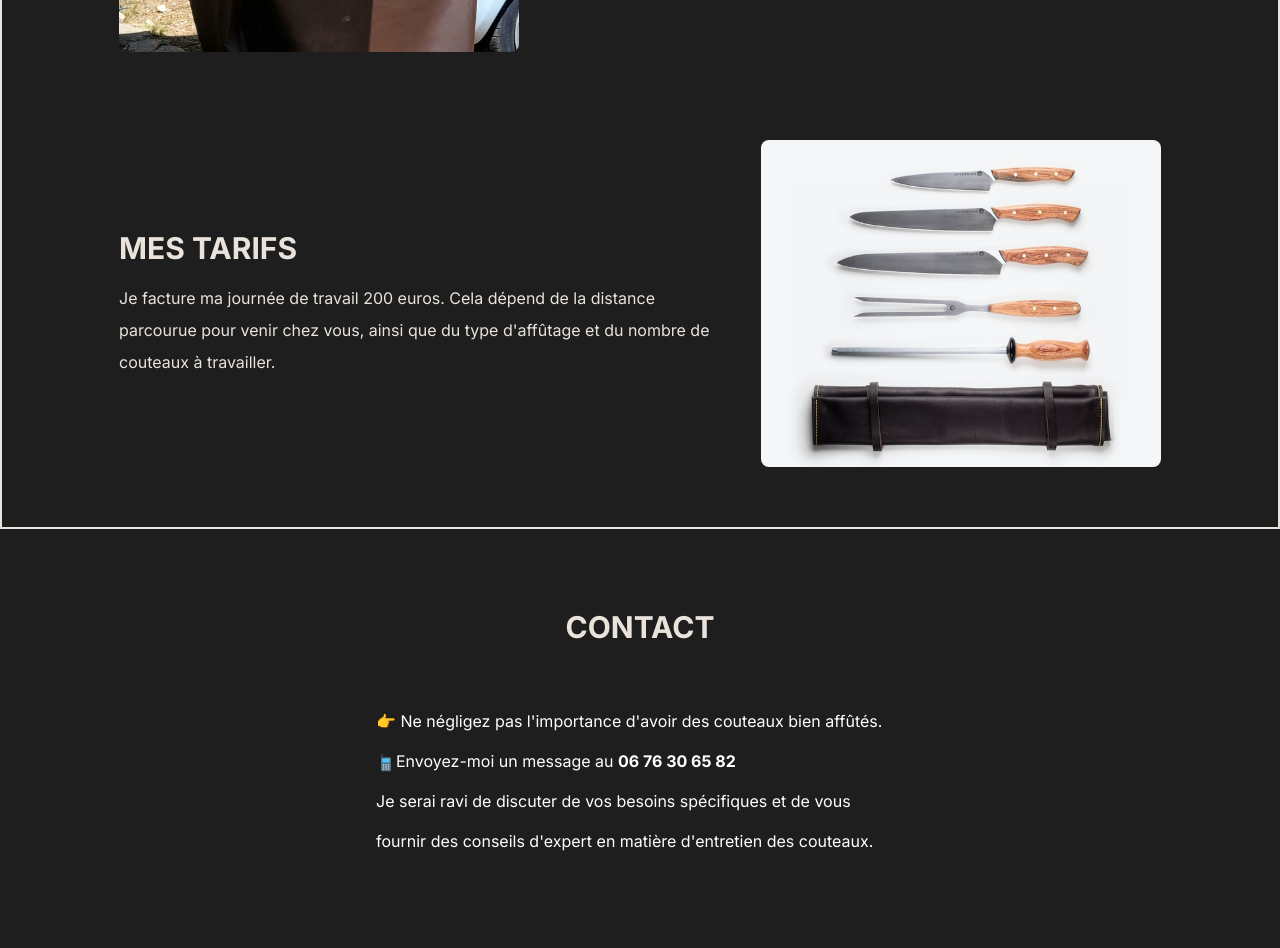
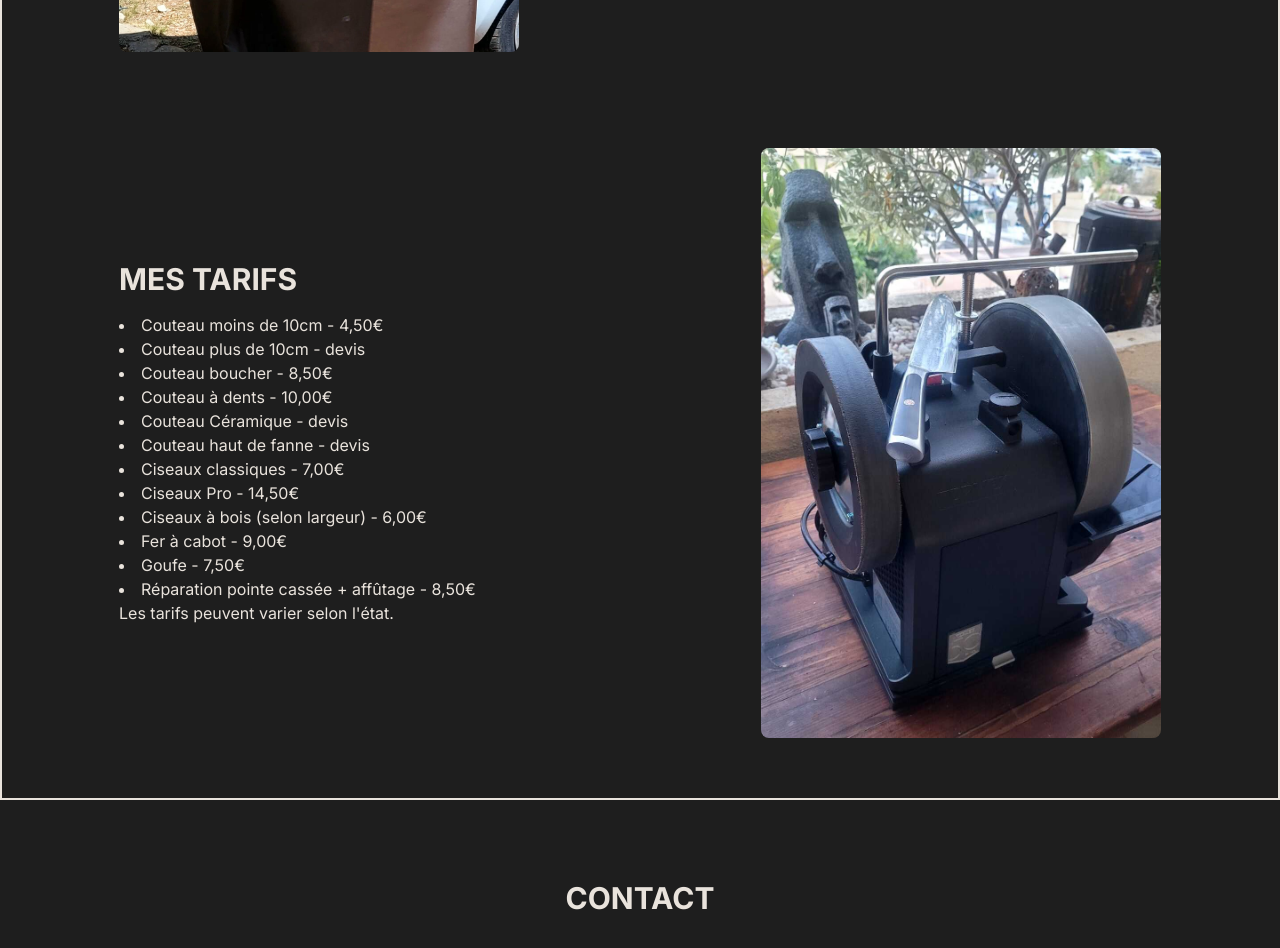
Before and after one commit to MathieuSchaff/daycuttingsharp, a Next.js app: page / in a window 1280 px wide. Shown: the part 1920-2868 px from the top of the page. Built offline with nearby package versions, Linux system fonts and the light colour scheme.

Commit message:
added one image and changed the tarif section

```diff
--- a/src/app/page.tsx
+++ b/src/app/page.tsx
@@ -25,6 +25,7 @@ export default function Home() {
             width={1200}
             height={500}
             className='mx-auto'
+            priority
           />
         </div>
         <div className="flex flex-col md:flex-row md:items-start md:justify-center gap-16 sm:gap-14 mt-20 md:mt-24 lg:mt-20 mr-6 sm:mr-10 ml-6 sm:ml-10 text-xl md:text-2xl">
--- a/src/components/About.tsx
+++ b/src/components/About.tsx
@@ -1,6 +1,6 @@
 import Image from "next/image"
 import profil from '../../public/profil.jpg'
-import tarifs from '../../public/tarifs.jpg'
+import meleuse from '../../public/meleuse1.jpg'
 import car from '../../public/car.jpg'
 const About = () => {
   return (<div id="about" className="border-browney border-2 pt-10 pb-10">
@@ -42,15 +42,27 @@ const About = () => {
       </div>
 
     </section>
-    <section className="flex flex-col md:flex-row items-center justify-center gap-6 mt-12 p-5">
+    <section className="flex flex-col md:flex-row items-center justify-center gap-6 mt-14 p-5">
       <div className="sm:w-3/4 md:w-1/2 ">
         <h3 className="text-2xl md:text-3xl font-bold mb-4 uppercase">Mes tarifs</h3>
-        <p className="leading-8">
-          Je facture ma journée de travail 200 euros. Cela dépend de la distance parcourue pour venir chez vous, ainsi que du type d&apos;affûtage et du nombre de couteaux à travailler.
-        </p>
+        <ul className="list-disc list-inside">
+          <li>Couteau moins de 10cm - 4,50€</li>
+          <li>Couteau plus de 10cm - devis</li>
+          <li>Couteau boucher - 8,50€</li>
+          <li>Couteau à dents - 10,00€</li>
+          <li>Couteau Céramique - devis</li>
+          <li>Couteau haut de fanne - devis</li>
+          <li>Ciseaux classiques - 7,00€</li>
+          <li>Ciseaux Pro - 14,50€</li>
+          <li>Ciseaux à bois (selon largeur) - 6,00€</li>
+          <li>Fer à cabot - 9,00€</li>
+          <li>Goufe - 7,50€</li>
+          <li>Réparation pointe cassée + affûtage - 8,50€</li>
+        </ul>
+        <p>Les tarifs peuvent varier selon l&apos;état.</p>
       </div>
       <Image
-        src={tarifs}
+        src={meleuse}
         alt="equipement couteau"
         width={400}
         height={300}
```
Also changed, not shown: public/meleuse1.jpg (added), public/tarifs.jpg (deleted).
